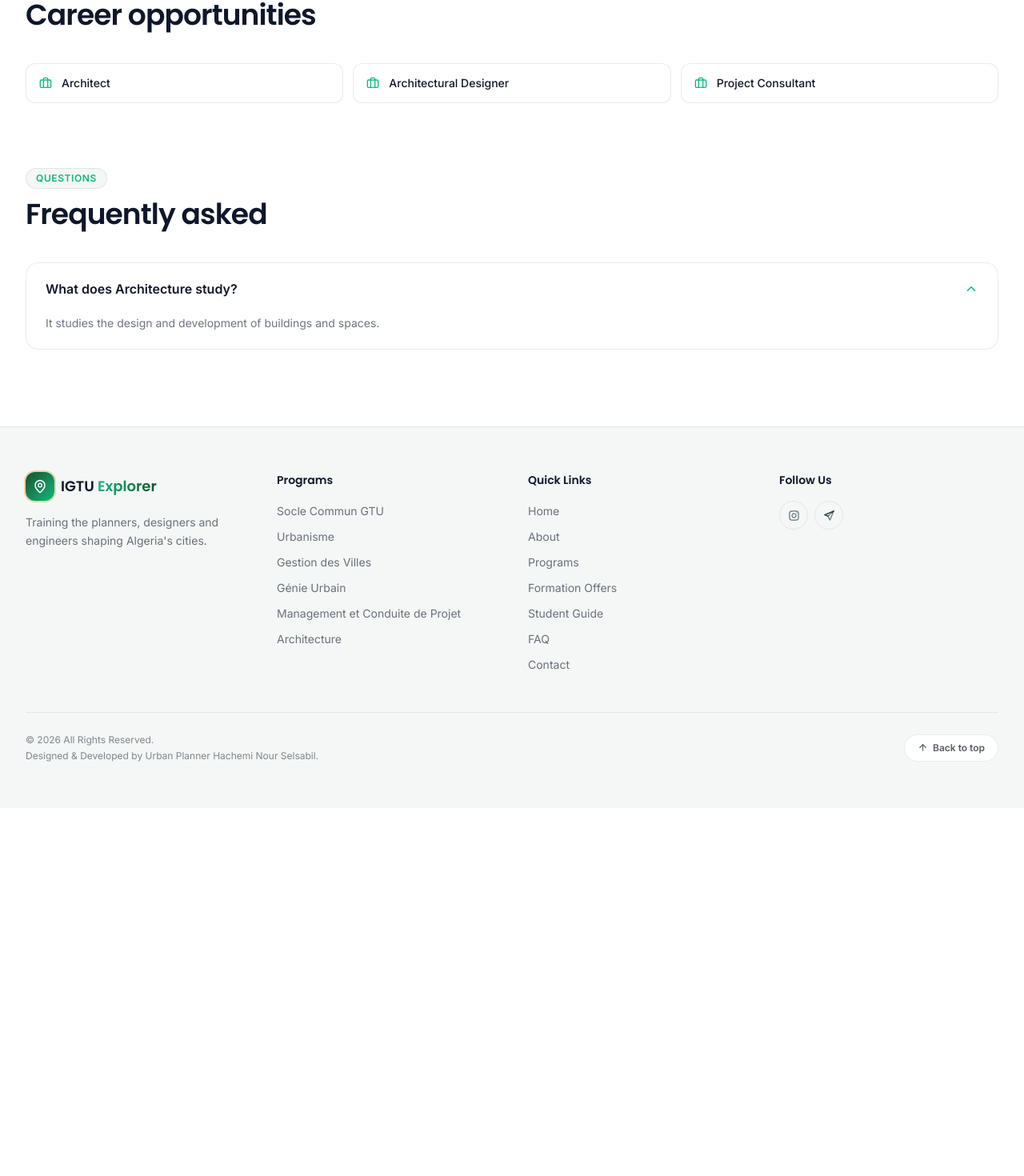
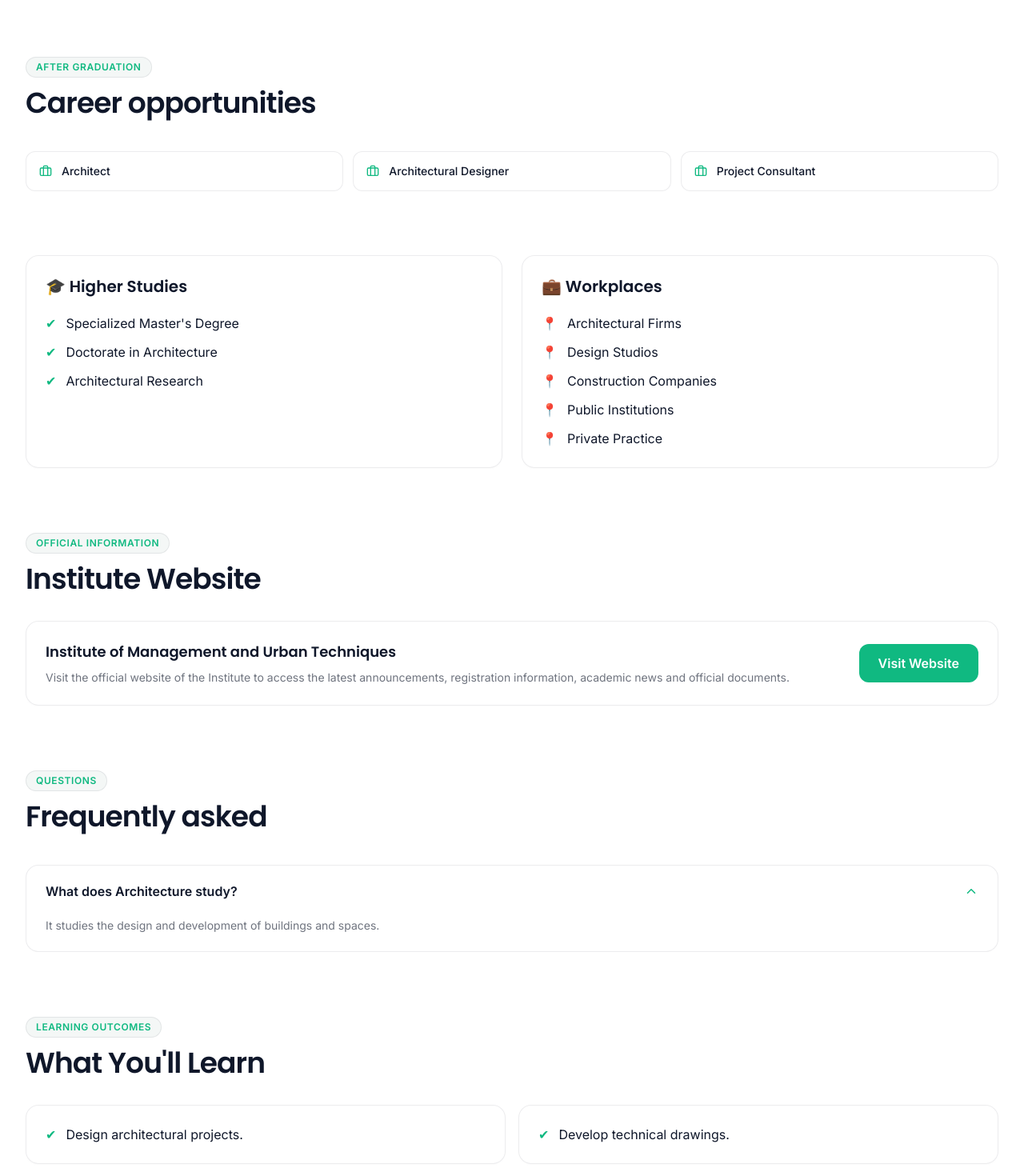
Before and after one commit to noursidra15-glitch/igtu-explorer-, a Next.js app: page /specialties/architecture in a window 1280 px wide. Shown: the part 1320-2790 px from the top of the page at 80% size. Before the commit the page ends 2330 px from the top, so only its background shows below. Built offline with nearby package versions, Linux system fonts and the light colour scheme.

Commit message:
Final Release

```diff
--- a/src/app/layout.tsx
+++ b/src/app/layout.tsx
@@ -8,7 +8,7 @@ import { ScrollProgressBar } from "@/components/layout/ScrollProgressBar";
 import { BackToTop } from "@/components/layout/BackToTop";
 import { LoadingScreen } from "@/components/layout/LoadingScreen";
 
-const siteUrl = "https://igtu-explorer.example.dz";
+const siteUrl = "https://igtu-explorer-v2.netlify.app";
 
 export const metadata: Metadata = {
   metadataBase: new URL(siteUrl),
--- a/src/app/specialties/[slug]/page.tsx
+++ b/src/app/specialties/[slug]/page.tsx
@@ -70,16 +70,24 @@ export default async function SpecialtyPage({ params }: { params: Promise<{ slug
 <Reveal className="mt-14 grid gap-5 lg:grid-cols-3">
   <GlassCard className="lg:col-span-2">
     <h2 className="text-lg font-semibold">Overview</h2>
-            <p className="mt-3 text-sm leading-relaxed text-foreground/65">{specialty.overview}</p>
+    <p className="mt-3 text-sm leading-relaxed text-foreground/65">
+      {specialty.overview}
+    </p>
   </GlassCard>
+
   <GlassCard>
     <span className="flex h-10 w-10 items-center justify-center rounded-xl bg-emerald-brand/10 text-emerald-brand">
       <Clock size={17} />
     </span>
-            <h2 className="mt-4 text-sm font-semibold text-foreground/50">Duration</h2>
-            <p className="mt-1 text-base font-semibold">{specialty.duration}</p>
+    <h2 className="mt-4 text-sm font-semibold text-foreground/50">
+      Duration
+    </h2>
+    <p className="mt-1 text-base font-semibold">
+      {specialty.duration}
+    </p>
   </GlassCard>
 </Reveal>
+
         {/* Quick Facts */}
 <section className="mt-12 grid gap-4 sm:grid-cols-2 lg:grid-cols-5">
 
@@ -126,6 +134,17 @@ export default async function SpecialtyPage({ params }: { params: Promise<{ slug
 </GlassCard>
 
 </section>
+<GlassCard>
+  <h3 className="text-lg font-semibold">
+    Admission Requirements
+  </h3>
+
+  <p className="mt-3 text-sm text-foreground/60">
+    {specialty.admission}
+  </p>
+</GlassCard>
+
+
         {/* Formation Offer */}
 {specialty.formationOffer && (
   <section className="mt-16">
@@ -242,6 +261,80 @@ export default async function SpecialtyPage({ params }: { params: Promise<{ slug
           </div>
         </section>
 
+        {/* Higher Studies & Workplaces */}
+<section className="mt-20 grid gap-6 lg:grid-cols-2">
+
+<GlassCard>
+  <h2 className="text-xl font-semibold">
+    🎓 Higher Studies
+  </h2>
+
+  <ul className="mt-5 space-y-3">
+    {(specialty.higherStudies ?? []).map((study) => (
+      <li
+        key={study}
+        className="flex items-center gap-3"
+      >
+        <span className="text-emerald-brand">✔</span>
+        <span>{study}</span>
+      </li>
+    ))}
+  </ul>
+</GlassCard>
+
+<GlassCard>
+  <h2 className="text-xl font-semibold">
+    💼 Workplaces
+  </h2>
+
+  <ul className="mt-5 space-y-3">
+    {(specialty.workplaces ?? []).map((place) => (
+      <li
+        key={place}
+        className="flex items-center gap-3"
+      >
+        <span className="text-blue-brand">📍</span>
+        <span>{place}</span>
+      </li>
+    ))}
+  </ul>
+</GlassCard>
+
+</section>
+
+        {/* Official Website */}
+<section className="mt-20">
+  <SectionHeading
+    eyebrow="Official Information"
+    title="Institute Website"
+    align="left"
+    className="mx-0 text-left"
+  />
+
+  <GlassCard className="mt-8 flex flex-col gap-4 md:flex-row md:items-center md:justify-between">
+    <div>
+      <h3 className="text-lg font-semibold">
+        Institute of Management and Urban Techniques
+      </h3>
+
+      <p className="mt-2 text-sm text-foreground/60">
+        Visit the official website of the Institute to access the latest
+        announcements, registration information, academic news and official
+        documents.
+      </p>
+    </div>
+
+    <a
+      href="https://www.univ-msila.dz/site/gtu-ar/"
+      target="_blank"
+      rel="noopener noreferrer"
+      className="rounded-xl bg-emerald-brand px-6 py-3 font-semibold text-white transition hover:opacity-90"
+    >
+      Visit Website
+    </a>
+  </GlassCard>
+</section>
+
         {/* FAQs */}
         <section className="mt-20">
           <SectionHeading eyebrow="Questions" title="Frequently asked" align="left" className="mx-0 text-left" />
@@ -249,7 +342,26 @@ export default async function SpecialtyPage({ params }: { params: Promise<{ slug
             <Accordion items={specialty.faqs ?? []} />
           </div>
         </section>
+        {/* Learning Outcomes */}
+<section className="mt-20">
+  <SectionHeading
+    eyebrow="Learning Outcomes"
+    title="What You'll Learn"
+    align="left"
+    className="mx-0 text-left"
+  />
 
+  <div className="mt-8 grid gap-4 md:grid-cols-2">
+    {(specialty.learningOutcomes ?? []).map((item) => (
+      <GlassCard key={item}>
+        <div className="flex gap-3">
+          <span className="text-emerald-brand">✔</span>
+          <p>{item}</p>
+        </div>
+      </GlassCard>
+    ))}
+  </div>
+</section>
         {/* Related resources */}
         {relatedResources.length > 0 && (
           <section className="mt-20">
```
Lines whose indentation alone changed are shown as unchanged.
